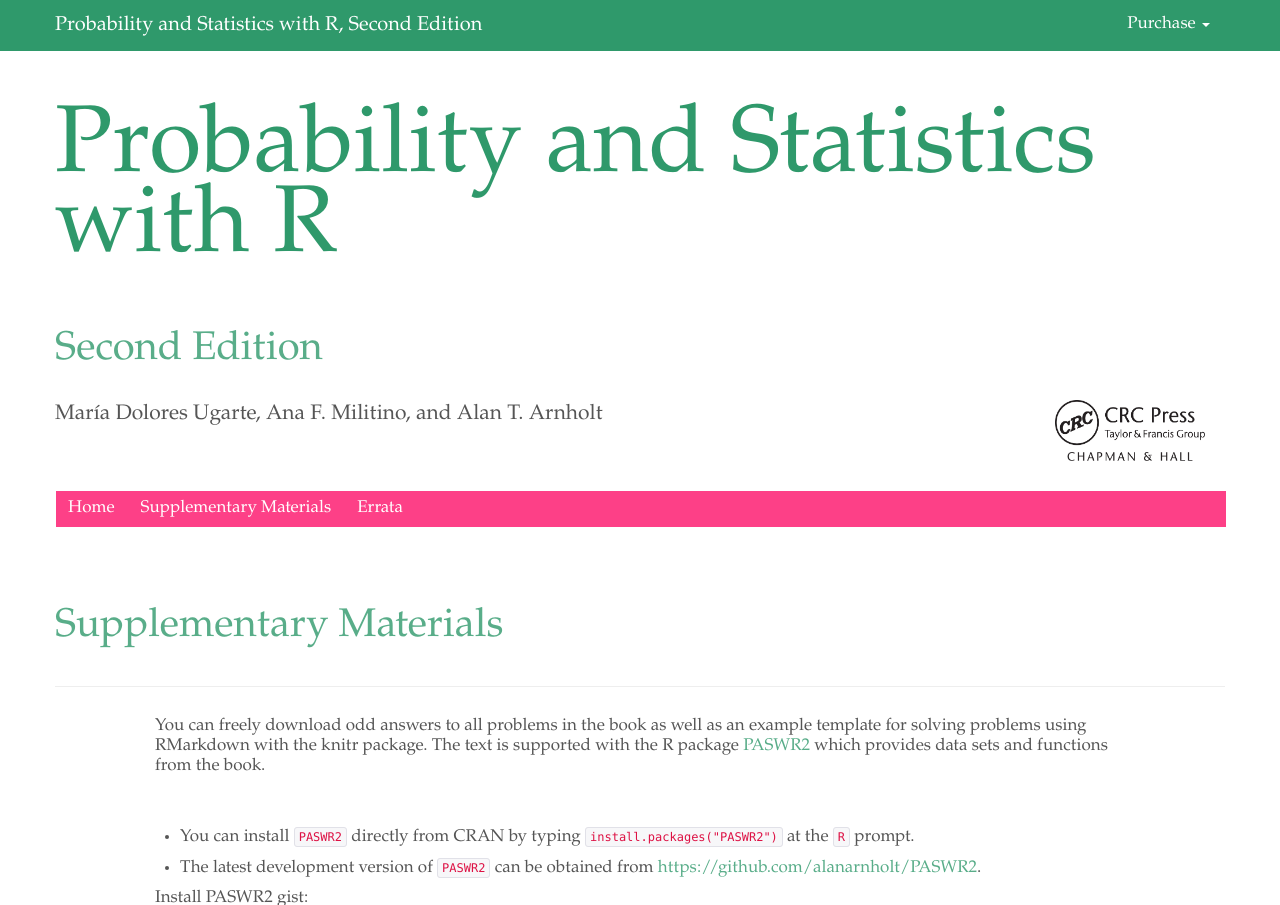
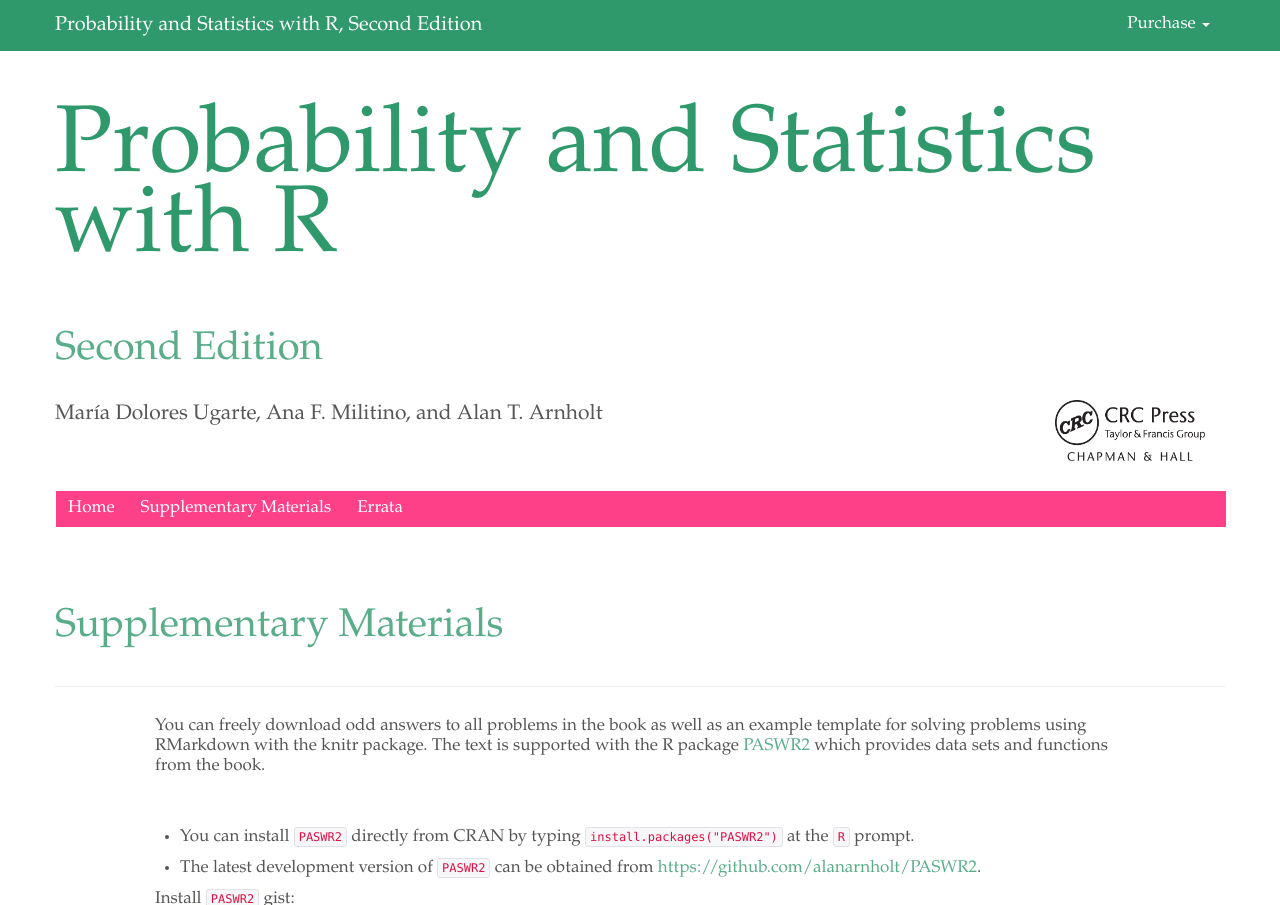
Before and after one commit to alanarnholt/PASWR2E-Book, a Jekyll site: the page built from supplement.md, in a window 1280 px wide and 1302 px high, cut to the strip 0-905 px from the top of the window. Built offline with Jekyll 4.4.1, drawn with Linux system fonts in a browser that asks for light colours; nearby versions of some CDN libraries.

Commit message:
minor tweaks

```diff
--- a/supplement.md
+++ b/supplement.md
@@ -19,12 +19,10 @@ active: supplement
 
 * The latest development version of `PASWR2` can be obtained from [https://github.com/alanarnholt/PASWR2](https://github.com/alanarnholt/PASWR2).
 
+ Install `PASWR2` gist:
 </div>
 
  <p>
-
- Install PASWR2 gist:
-
  <script src="https://gist.github.com/alanarnholt/e5e922b750a4f4f5ede4.js"></script>
  </p>
 
```
